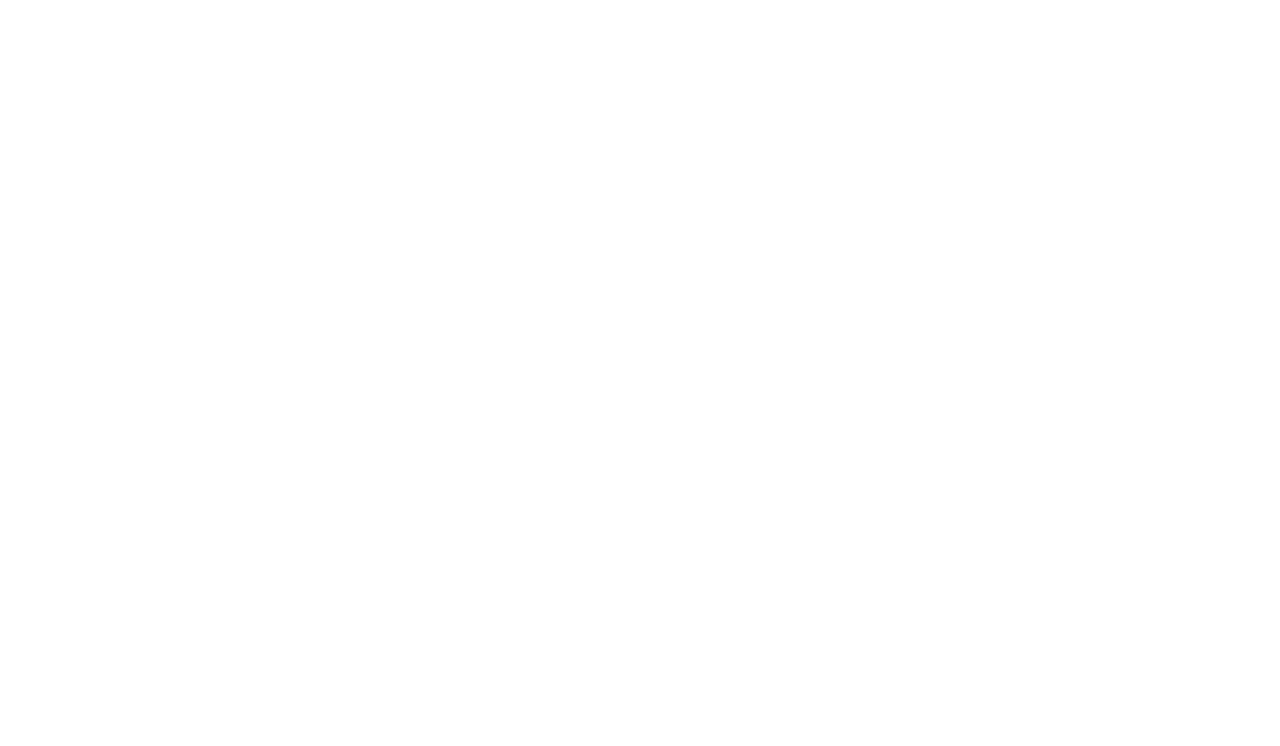
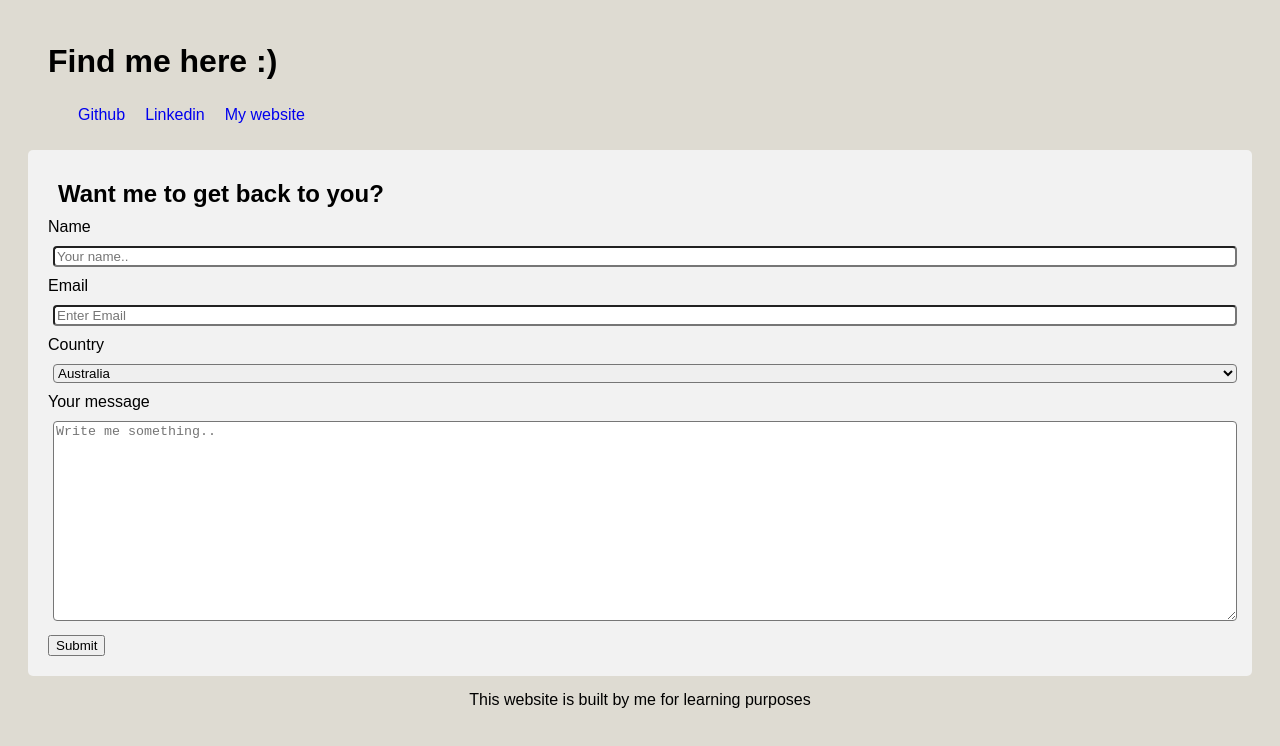
Before and after one commit to prakadw-dev/html_css_project, a plain HTML site: page contact.html in a window 1280 px wide. Drawn offline with Linux system fonts and the light colour scheme; a web font is replaced by a local one.

Commit message:
added a new form

```diff
--- a/contact.html
+++ b/contact.html
@@ -13,4 +13,61 @@
     <title>Contact me!</title>
   </head>
   <body>
-    <header><h1
+    <header><h1>Find me here :)</h1></header>
+    <ul class="social-link">
+      <a
+        href="https://github.com/prakadw-dev"
+        target="_blank"
+        title="Sara's github"
+        ><li class="social-detail">Github</li></a
+      >
+      <a
+        href="https://www.linkedin.com/in/sara-dewi/"
+        target="_blank"
+        title="Sara's Linkedin"
+        ><li class="social-detail">Linkedin</li></a
+      >
+      <a
+        href="https://saraprakasita.com/"
+        target="_blank"
+        title="Sara's website"
+        ><li class="social-detail">My website</li></a
+      >
+    </ul>
+    <div class="container">
+      <h2>Want me to get back to you?</h2>
+      <form action="action_page.php">
+        <label for="fname">Name</label>
+        <input
+          type="text"
+          id="fname"
+          name="firstname"
+          placeholder="Your name.."
+          required
+        />
+        <label for="email">Email</label>
+        <input type="text" placeholder="Enter Email" name="email" required />
+
+        <label for="country">Country</label>
+        <select id="country" name="country">
+          <option value="australia">Australia</option>
+          <option value="canada">Canada</option>
+          <option value="usa">USA</option>
+          required
+        </select>
+
+        <label for="subject">Your message</label>
+        <textarea
+          id="subject"
+          name="subject"
+          placeholder="Write me something.."
+          style="height: 200px"
+          required
+        ></textarea>
+
+        <input type="submit" value="Submit" />
+      </form>
+    </div>
+    <footer>This website is built by me for learning purposes</footer>
+  </body>
+</html>
--- a/style.css
+++ b/style.css
@@ -1,3 +1,88 @@
 body {
   font-family: "Sour Gummy", sans-serif;
-  f
+  font-optical-sizing: auto;
+  font-weight: 100;
+  font-style: normal;
+  font-variation-settings: "wdth" 100;
+  padding: 20px;
+  background-color: #dedbd2;
+}
+
+h1 {
+  text-align: left;
+  margin: 15px 20px;
+}
+h2 {
+  margin: 10px;
+}
+.main-heading {
+  text-decoration: none;
+  color: black;
+  transition: 1s;
+}
+
+.main-heading:hover {
+  cursor: pointer;
+  color: #4a5759;
+  text-decoration: underline;
+}
+
+.about-me-body {
+  display: flex;
+  flex-flow: row;
+  justify-content: space-around;
+}
+.social-link {
+  display: inline-block;
+}
+img {
+  padding: 0;
+}
+
+li {
+  list-style: none;
+  padding: 10px;
+}
+
+.social-link {
+  display: flex;
+  justify-content: row space-between;
+}
+a {
+  text-decoration: none;
+  font-weight: 300;
+}
+.resume-button,
+.socials-button,
+.projects-button {
+  font-family: "Sour Gummy", sans-serif;
+  padding: 7px;
+}
+button:hover {
+  transition: 0.5s;
+  cursor: pointer;
+  color: white;
+  background-color: black;
+}
+.container {
+  border-radius: 5px;
+  background-color: #f2f2f2;
+  padding: 20px;
+}
+
+input[type="text"],
+select,
+textarea {
+  width: 100%;
+  border-radius: 4px;
+  box-sizing: border-box;
+  resize: vertical;
+  margin: 10px 5px;
+}
+
+footer {
+  display: flex;
+  justify-content: center;
+  font-weight: 200;
+  margin: 15px;
+}
```
Also changed, not shown: index.html (+36 -0 lines), 2 other files.
